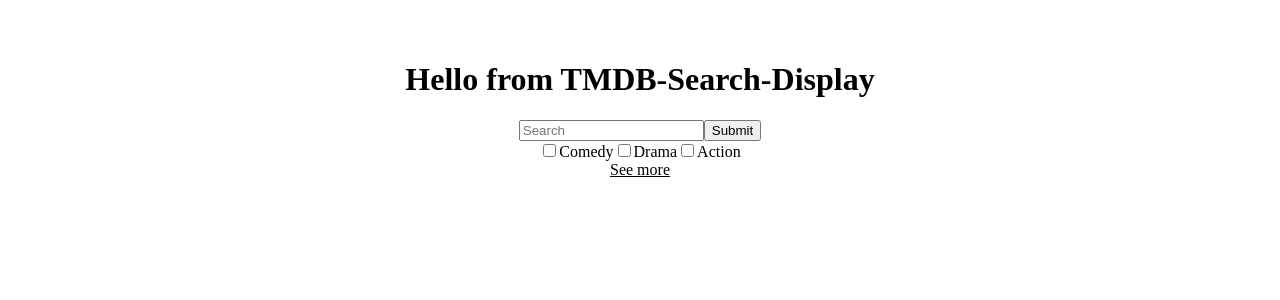
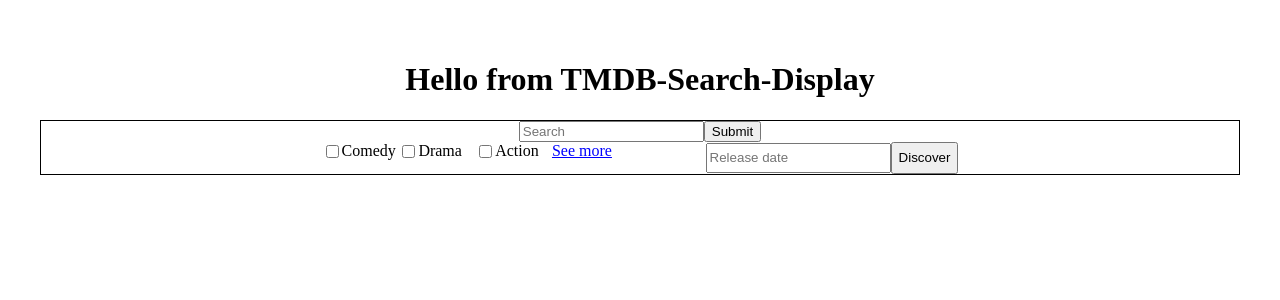
Before and after one commit to SebastianAndDavid/CinemaScout, a React (Vite) app: page / in a window 1280 px wide. Shown: the top 300 px of the page. Built offline with nearby package versions, Linux system fonts and the light colour scheme.

Commit message:
ft. styling of Input

```diff
--- a/src/components/Inputs.jsx
+++ b/src/components/Inputs.jsx
@@ -22,8 +22,8 @@
   }
 
   return (
-    <>
-      <div>
+    <div className="inputs-container">
+      <div className="search-container">
         <input
           placeholder="Search"
           value={search}
@@ -34,7 +34,8 @@
           Submit
         </button>
       </div>
-      <div>
+      <div className="discover-container">
+        <div className="genres-container">
           <label>
             <input
               type="checkbox"
@@ -79,7 +80,12 @@
             <a onClick={() => setSeeMoreClick(true)}>See more</a>
           )}
         </div>
-    </>
+        <div className="release-date-container">
+          <input placeholder="Release date" />
+          <button>Discover</button>
+        </div>
+      </div>
+    </div>
   );
 }
 
--- a/src/components/MovieCard.css
+++ b/src/components/MovieCard.css
@@ -29,7 +29,44 @@
 
 /* Inputs */
 
+.discover-container {
+  display: flex;
+  justify-content: center;
+}
+
 a {
+  color: blue;
   text-decoration: underline;
   cursor: pointer;
 }
+
+.inputs-container {
+  border: 1px solid black;
+}
+
+.genres-container {
+  display: flex;
+  justify-content: flex-start;
+  flex-wrap: wrap;
+  width: 30vw;
+}
+
+label {
+  display: flex;
+  align-items: flex-start;
+
+  width: 6vw;
+}
+
+.release-date-container {
+  display: flex;
+  align-items: center;
+}
+
+.release-date-container input {
+  height: 3vh;
+}
+
+.release-date-container button {
+  height: 4vh;
+}
--- a/src/utils/genres.js
+++ b/src/utils/genres.js
@@ -45,7 +45,7 @@
   },
   {
     id: 878,
-    name: "Science Fiction",
+    name: "SciFi",
   },
   {
     id: 10770,
```
Lines whose indentation alone changed are shown as unchanged.
